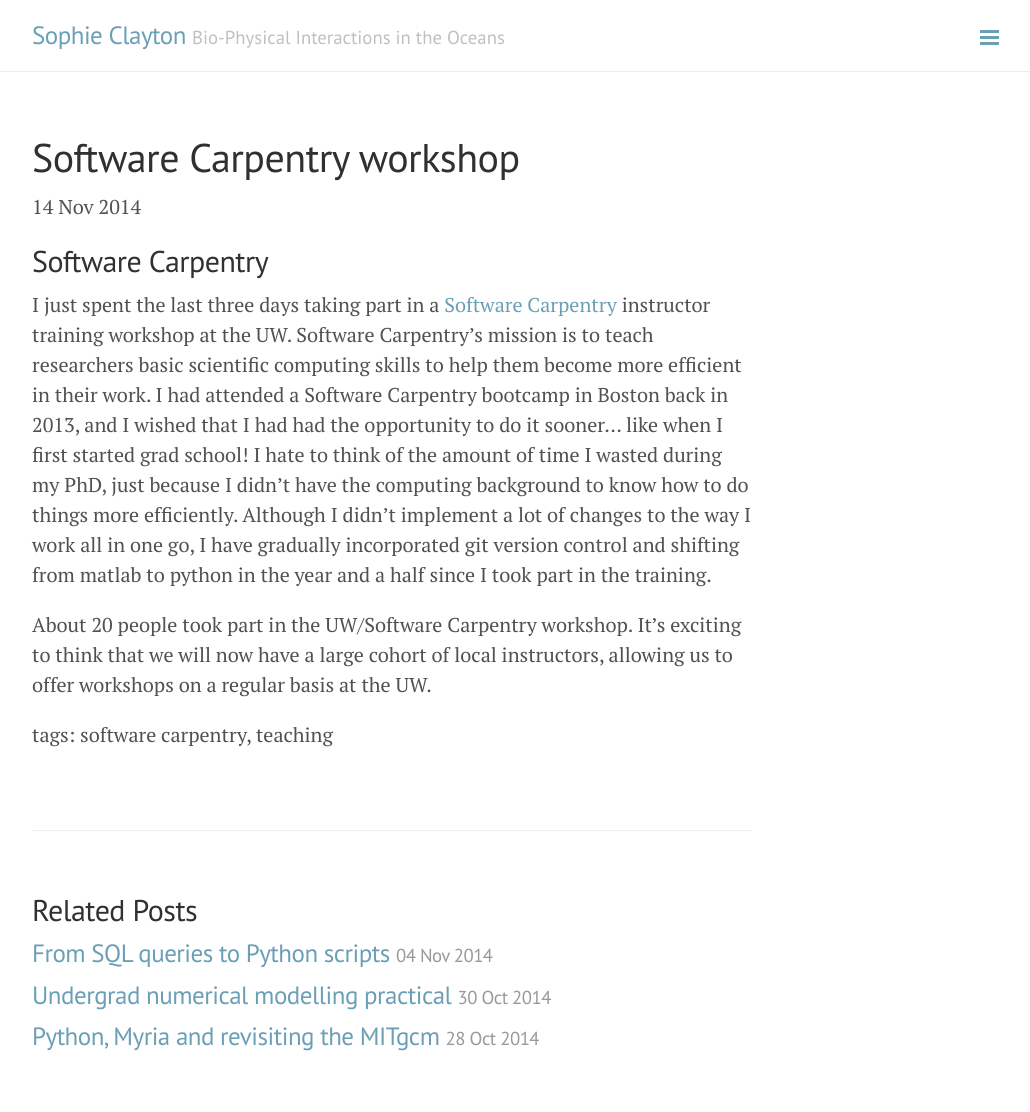
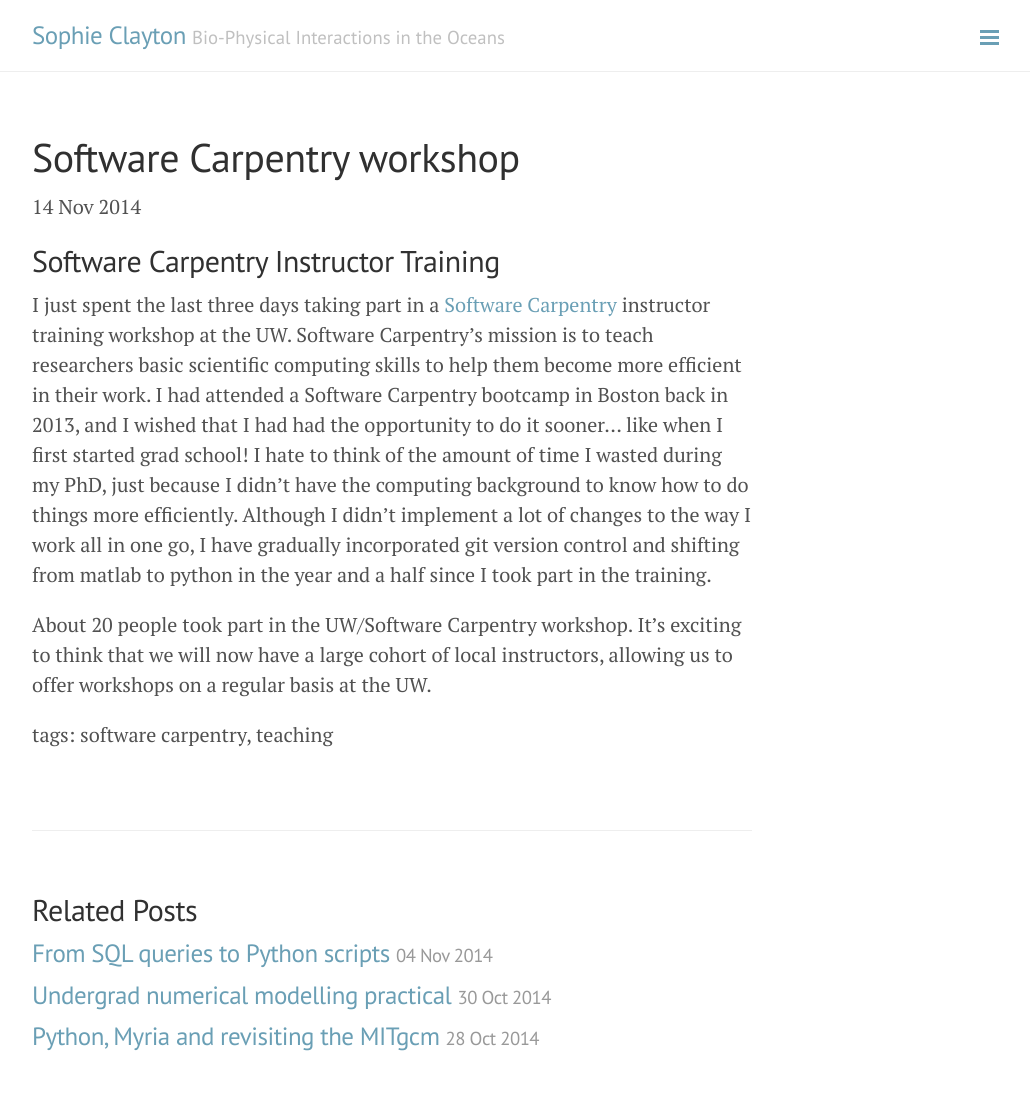
Before and after one commit to sophieclayton/old_blog, a Jekyll site: the page built from _posts/2014-11-14-software-carpentry.md, in a window 1280 px wide. Shown: the whole page, without its empty margins (248-1278 px from the left). Built offline with Jekyll 4.4.1, drawn with Linux system fonts in a browser that asks for light colours; Markdown is read by kramdown in place of the engine named in the settings.

Commit message:
Update 2014-11-14-software-carpentry.md

```diff
--- a/_posts/2014-11-14-software-carpentry.md
+++ b/_posts/2014-11-14-software-carpentry.md
@@ -4,7 +4,7 @@
 title: Software Carpentry workshop
 ---
 
-## Software Carpentry
+## Software Carpentry Instructor Training
 
 I just spent the last three days taking part in a [Software Carpentry](http://software-carpentry.org/) instructor training workshop at the UW. Software Carpentry's mission is to teach researchers basic scientific computing skills to help them become more efficient in their work. I had attended a Software Carpentry bootcamp in Boston back in 2013, and I wished that I had had the opportunity to do it sooner... like when I first started grad school! I hate to think of the amount of time I wasted during my PhD, just because I didn't have the computing background to know how to do things more efficiently. Although I didn't implement a lot of changes to the way I work all in one go, I have gradually incorporated git version control and shifting from matlab to python in the year and a half since I took part in the training.
 
```
